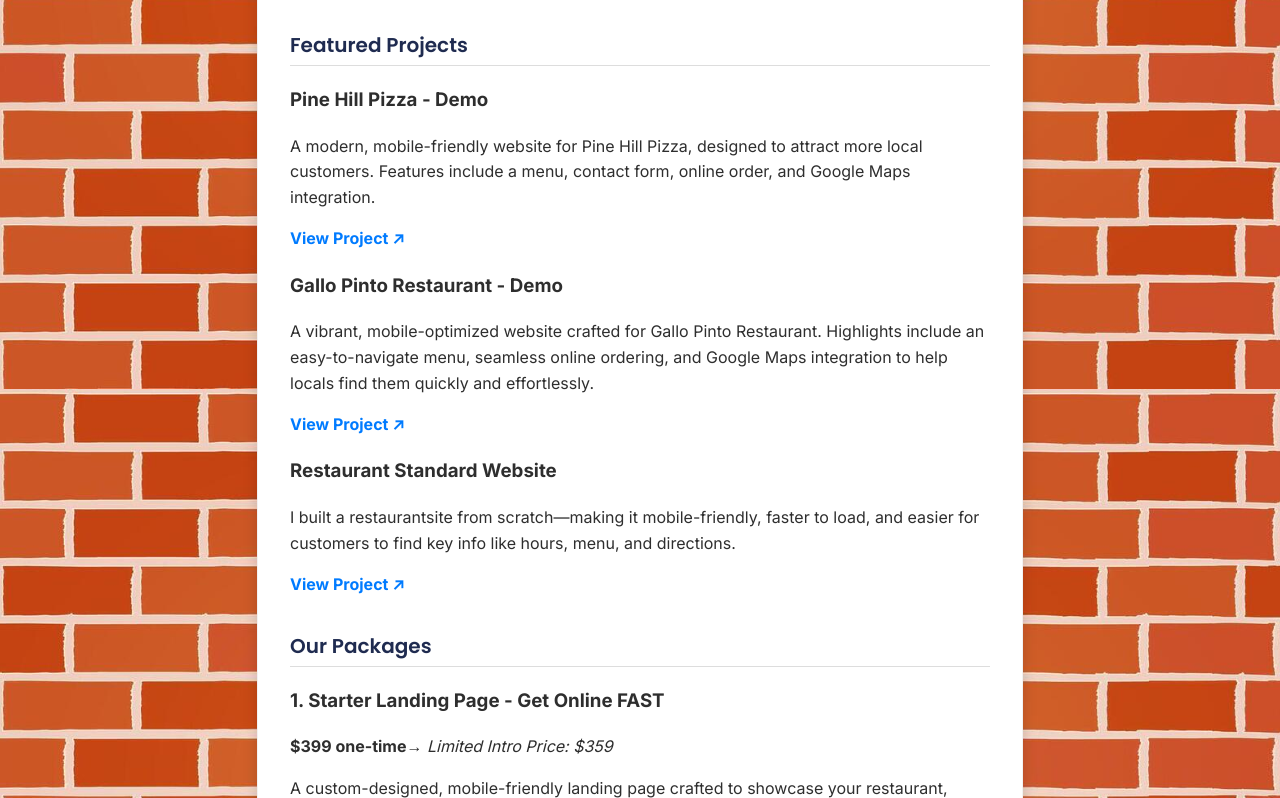
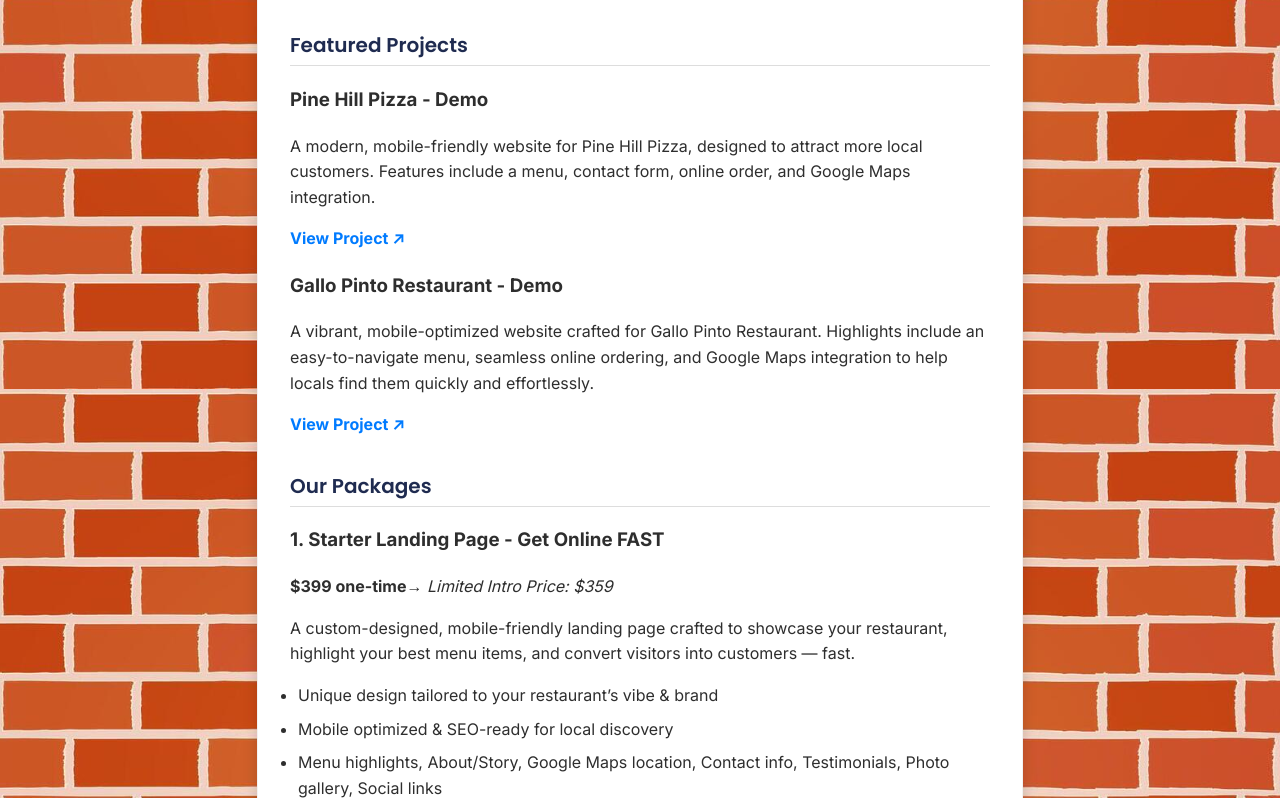
Before and after one commit to andrewprz5/Portfolio-Page, a plain HTML site: page index.html in a window 1280 px wide. Shown: the part 411-1209 px from the top of the page. Drawn offline with Linux system fonts and the light colour scheme.

Commit message:
Delete Standard Site

```diff
--- a/index.html
+++ b/index.html
@@ -32,15 +32,6 @@
         A vibrant, mobile-optimized website crafted for Gallo Pinto Restaurant. Highlights include an easy-to-navigate menu, seamless online ordering, and Google Maps integration to help locals find them quickly and effortlessly.
       <p>
         <a href="https://gallopintorestaurant.netlify.app/" target="_blank">View Project ↗</a>
-      </p>
-    </div>
-    <div class="project">
-      <h3>Restaurant Standard Website</h3>
-      <p>
-        I built a restaurantsite from scratch—making it mobile-friendly, faster to load, and easier for customers to find key info like hours, menu, and directions.
-      </p>
-      <p>
-        <a href="https://pizza-bar-redesign.netlify.app" target="_blank">View Project ↗</a>
       </p>
     </div>
 
```
